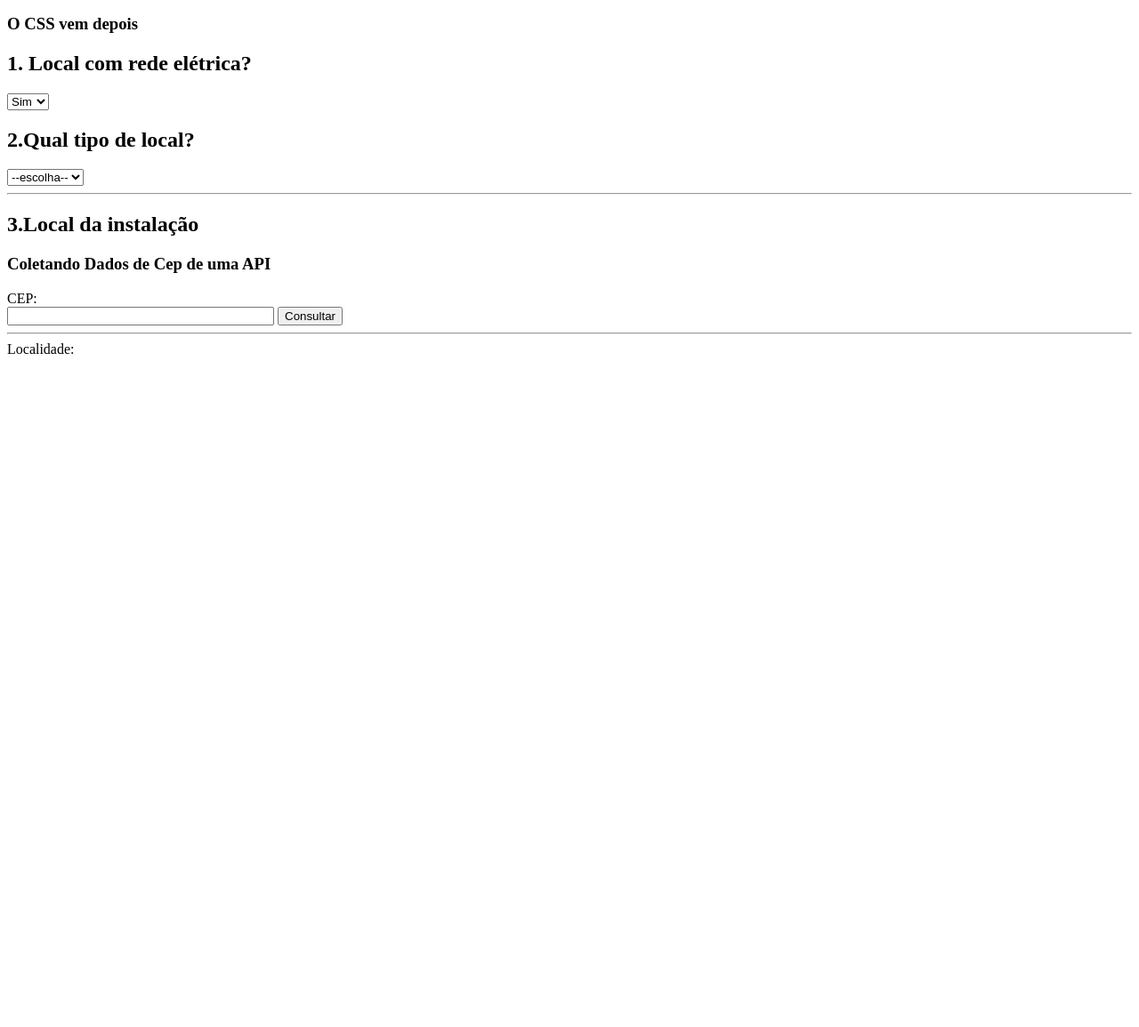
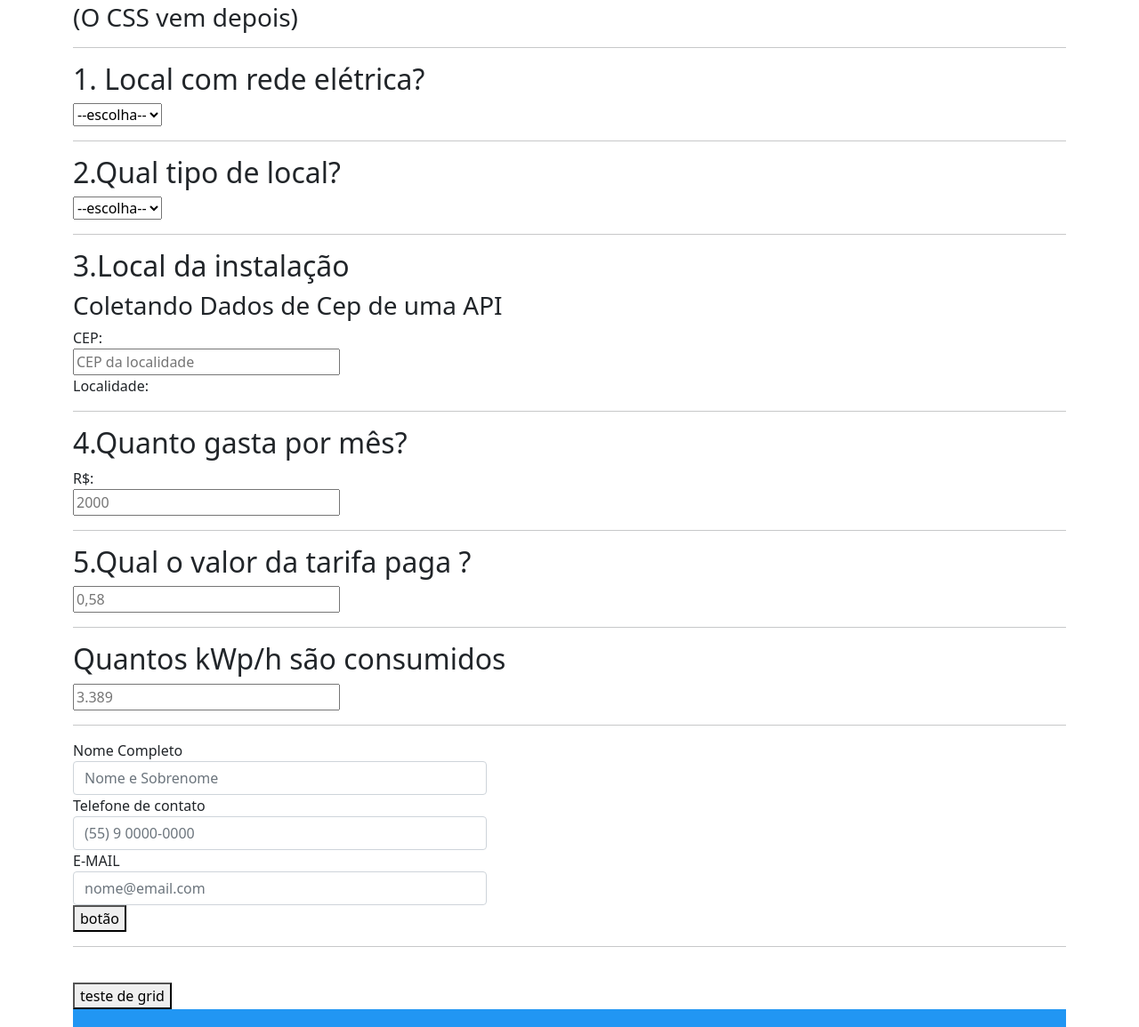
Before and after one commit to marck0101/calculadora-js, a plain HTML site: page index.html in a window 1280 px wide. Shown: the part 141-1296 px from the top of the page at 89% size. Before the commit the page ends 800 px from the top, so only its background shows below. Drawn offline with nearby package versions, Linux system fonts and the light colour scheme.

Commit message:
um comentário

```diff
--- /dev/null
+++ b/css/css.css
@@ -0,0 +1,14 @@
+.grid-container {
+    display: grid;
+    grid-template-columns: auto auto auto auto;
+    gap: 10px;
+    background-color: #2196F3;
+    padding: 10px;
+  }
+
+  .grid-container > div {
+    background-color: rgba(255, 255, 255, 0.8);
+    border: 1px solid black;
+    text-align: center;
+    font-size: 30px;
+  }
--- a/index.html
+++ b/index.html
@@ -2,21 +2,31 @@
 
 <head>
     <script src="javaTeste.js"></script>
-    <title>JS</title>
+    <title>Fockink | calculadora</title>
+
+    <link href="https://cdn.jsdelivr.net/npm/bootstrap@5.1.3/dist/css/bootstrap.min.css" rel="stylesheet"
+        integrity="sha384-1BmE4kWBq78iYhFldvKuhfTAU6auU8tT94WrHftjDbrCEXSU1oBoqyl2QvZ6jIW3" crossorigin="anonymous">
+    <link rel="icon" type="imagem/png" href="img/icon.svg" />
+
+    <link rel="stylesheet" href="./css/css.css">
+
+
+
+
 </head>
 
-<body>
+<body class="container">
     <div>
-        <h2>Aqui é JS</h2>
+        <h2>Calculadora-js</h2>
     </div>
 
 
     <h3>Formulário de Inscrição:</h3>
     <table>
         <h1>Calculadora fotovoltaica</h1>
-        <h3>O CSS vem depois</h3>
+        <h3>(O CSS vem depois)</h3>
 
-
+        <hr>
 
 
 
@@ -25,12 +35,15 @@
             <table class="table">
 
                 <select name="redeEletrica" id="redeEletrica" on-Change="combo(this, 'box)">
-                    <option>Sim</option>
-                    <option>Não</option>
+                    <option value="0">--escolha--</option>
+                    <option value="sim">Sim</option>
+                    <option value="nao">Não</option>
                 </select>
             </table>
         </div>
         <div>
+            <hr>
+
 
             <h2>2.Qual tipo de local?</h2>
             <div>
@@ -42,7 +55,7 @@
                 </select>
                 <hr>
             </div>
-
+            <!--Aqui no select está sendo nomeado o campo para depois fazer um -->
 
 
 
@@ -51,11 +64,11 @@
             <h2>3.Local da instalação</h2>
             <h3>Coletando Dados de Cep de uma API</h3>
             <label>CEP:</label><br>
-            <input type="text" id="cep" name="cep" style="width:300px;" value="">
-            <button onclick="fazerRequisicao();">Consultar</button>
-            <hr />
+            <input type="text" id="cep" name="cep" style="width:300px;" oninput="fazerRequisicao();" value=""
+                placeholder="CEP da localidade" required=""> <br>
             <label>Localidade:</label><br>
             <div id="localidade"></div>
+            <hr />
 
             <script>
                 function fazerRequisicao() {
@@ -72,10 +85,124 @@
                         console.log("uf: ", retorno.uf);
                         document.getElementById("localidade").innerHTML = retorno.localidade + "/" + retorno.uf;
                     } else {
-                        alert('Ops! Cep informado é inválido, por favor, verifique novamente.');
+                        document.getElementById("localidade").innerHTML = "cep invalido";
                     }
                 }
+
+                function resultado() {
+                    exibe =
+
+                        "<div>" +
+                        "<div>investimento</div> <!--1-->"+
+                    "</div>"+
+                    "<div>"+
+                    "<div>Tamanho do sistema indicado</div> <!--2-->"+
+                    "</div>"+
+                    "<div>"+
+                    "<div>Potencia instalada</div><!--3-->" +
+                        "</div>"+
+                    "<div>"+
+                    "<div>economia mensal</div> <!--1-->"+
+                    "</div>"+
+                    "<div>"+
+                    "<div>Quantidade de módulos</div><!--2-->"+
+                    "</div>"+
+                    "<div>"+
+                    "<div>Média de produção mensal</div><!--3-->" +
+                        "</div>"+
+                    "<div>"+
+                    "<div>valor aproximado do investimento</div> <!--1-->" +
+                        "</div>"+
+                    "<div>"+
+                    "<div>Área estimada</div><!--2-->" +
+                        "</div>";
+
+
+                    document.getElementById("resultado2").innerHTML = exibe;
+                }
+
+
+
+                function teste() {
+
+
+
+                    document.getElementById("resultado").innerHTML = (
+                        "<h2>testando</h2>"
+                    );
+
+                }
+
             </script>
+
+
+            <h2>4.Quanto gasta por mês?</h2>
+            <!-- <input type="text" id="gastoMensal" name="gastoMensal" style="width:300px;" value="">
+            <button type="submit" id="enviaFormulario">Consultar</button> -->
+            <label>R$:</label><br>
+            <span class="input-euro left" type="text" id="gastoMensal" name="gastoMensal" style="width:300px;">
+                <input name="contaMes" id="contaMes" type="text" style="width:300px" placeholder="2000" required="" />
+            </span>
+            <hr>
+
+            <h2>5.Qual o valor da tarifa paga ?</h2>
+            <input name="tarifa" id="tarifa" type="text" style="width:300px" placeholder="0,58" required="" />
+            <hr>
+            <h2>Quantos kWp/h são consumidos</h2>
+            <input name="kwpConsumo" id="kwpConsumo" type="text" style="width:300px" placeholder="3.389" required="" />
+            <hr>
+            <div>
+
+                <form action="resultado.html" method="POST" name="formulario">
+
+                    <div class="form-group">
+                        <div class="   col-md-5">
+                            <label>Nome Completo</label>
+                            <input type="text" name="login" class="form-control " placeholder="Nome e Sobrenome"
+                                required="">
+                        </div>
+                    </div>
+
+                    <div class="form-group">
+                        <div class="   col-md-5">
+                            <label>Telefone de contato</label>
+                            <input type="text" name="login" class="form-control " placeholder="(55) 9 0000-0000"
+                                required="">
+                        </div>
+                    </div>
+
+
+
+
+                    <div class="form-group">
+                        <div class="   col-md-5">
+                            <label>E-MAIL</label>
+                            <input type="text" name="login" class="form-control " placeholder="nome@email.com"
+                                required="">
+                        </div>
+                    </div>
+
+                    <button type="submit">botão</button>
+
+                </form>
+            </div>
+
+            <hr>
+
+            <div>
+
+            </div>
+            <br>
+            <button onclick="resultado()">teste de grid</button>
+        </div>
+
+        <div class='grid-container' id="resultado2" name="resultado2">
+
+
+
+        </div>
+
+
 
     </table>
 
```
Also changed, not shown: resultado.html (added, +41 -0 lines), testes.html (added, +33 -0 lines), img/calculator.svg (added), img/icon.svg (added), img/sunrise.svg (added), js/js.html (renamed from js.html), js/js.txt (renamed from js.txt).
